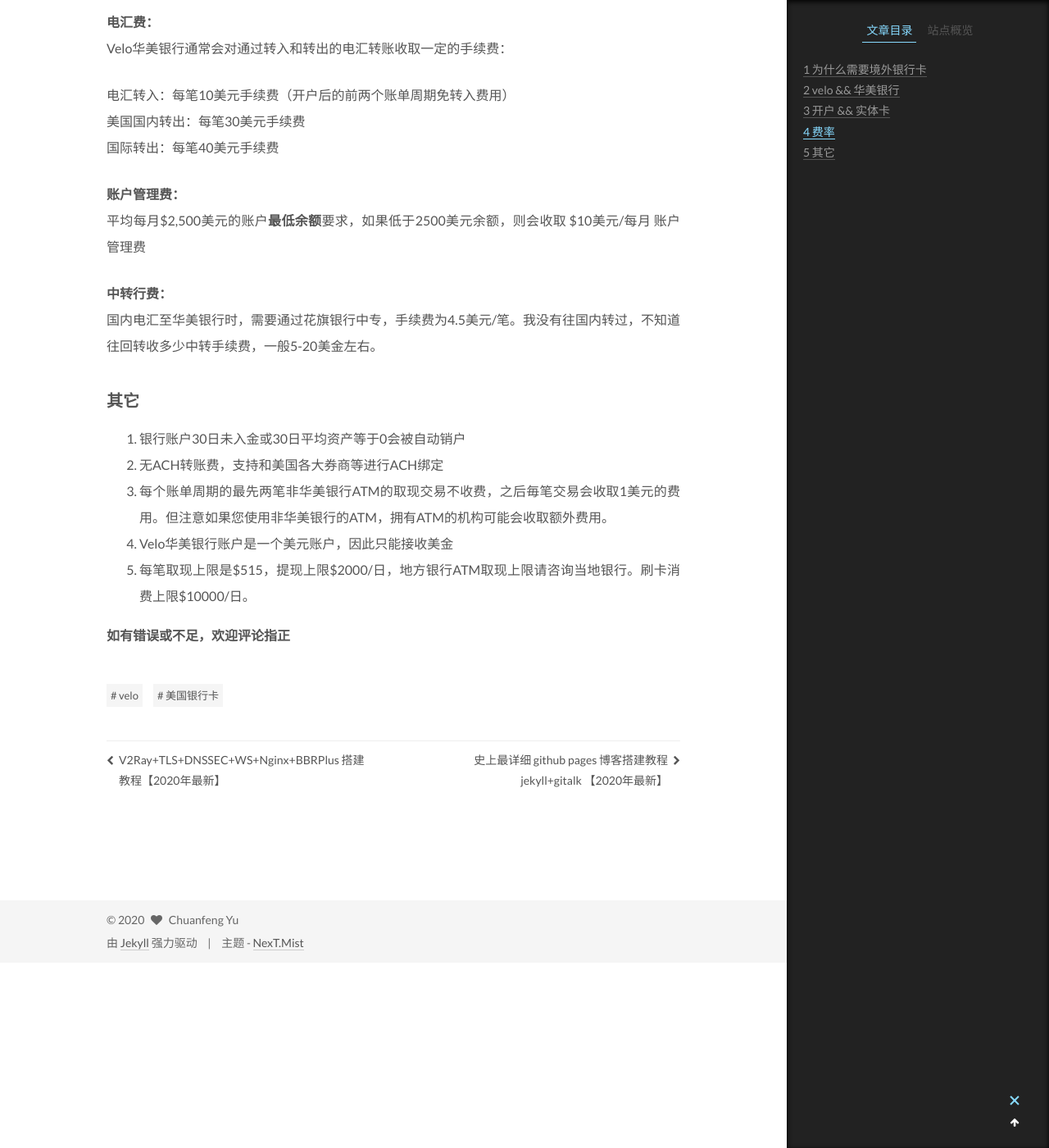
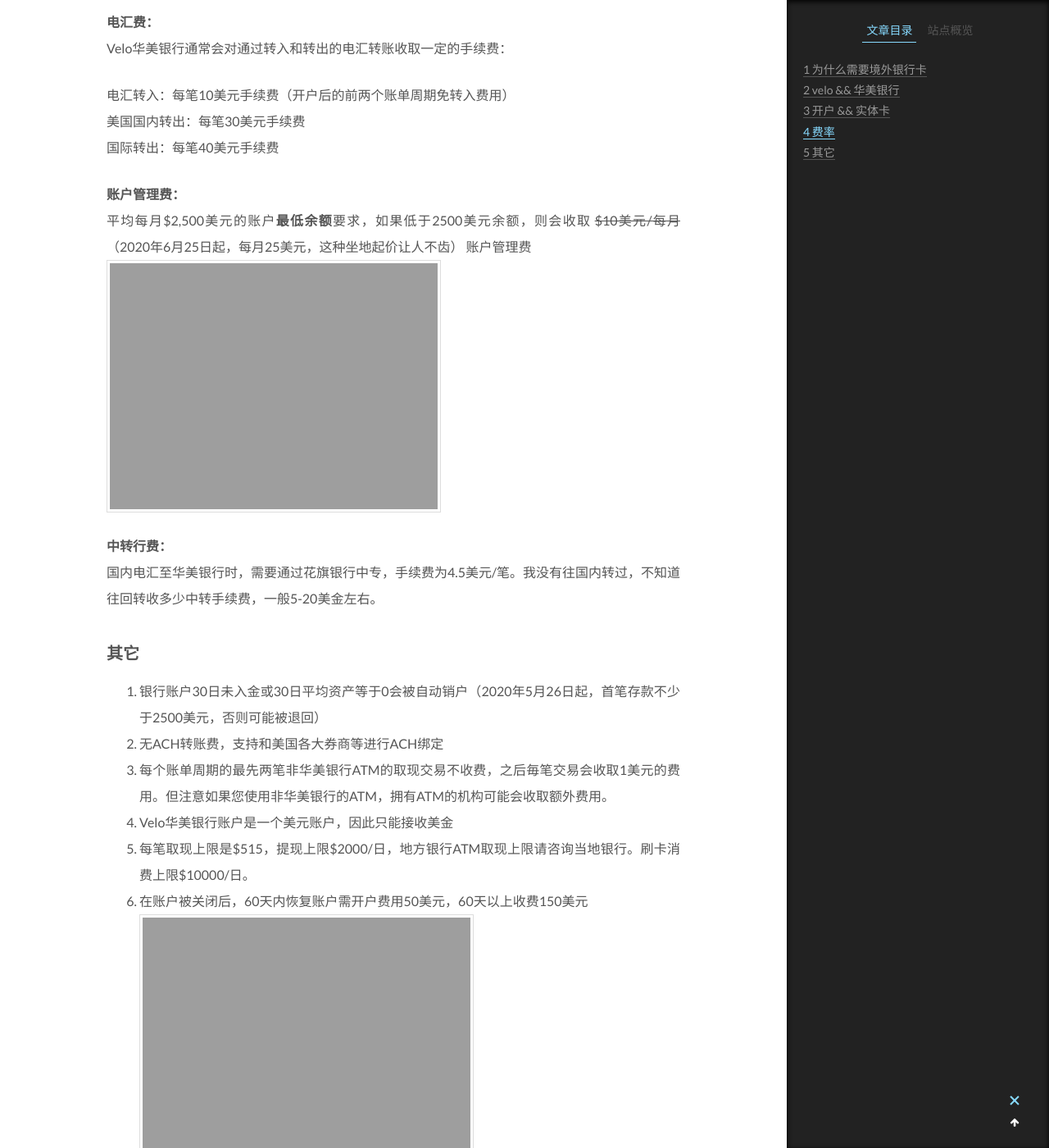
Before and after one commit to yuchuanfeng/yuchuanfeng.github.io, a Jekyll site: the page built from _posts/2020-01-14-velo-bank.md, in a window 1280 px wide and 1400 px high, scrolled down 3401 px. Shown: the whole window at 82% size. Built offline with Jekyll 4.4.1, drawn with Linux system fonts in a browser that asks for light colours; comment, search, counter and statistics services are not loaded.

Commit message:
update velo

```diff
--- a/_posts/2020-01-14-velo-bank.md
+++ b/_posts/2020-01-14-velo-bank.md
@@ -42,18 +42,20 @@
 国际转出：每笔40美元手续费
 
 **账户管理费：**
-平均每月$2,500美元的账户**最低余额**要求，如果低于2500美元余额，则会收取 $10美元/每月 账户管理费
+平均每月$2,500美元的账户**最低余额**要求，如果低于2500美元余额，则会收取 ~~$10美元/每月~~ （2020年6月25日起，每月25美元，这种坐地起价让人不齿） 账户管理费
+![]({{site.url}}/downloads/velo/velo_new_01)
 
 **中转行费：**
 国内电汇至华美银行时，需要通过花旗银行中专，手续费为4.5美元/笔。我没有往国内转过，不知道往回转收多少中转手续费，一般5-20美金左右。
 
 
 ### 其它
-1. 银行账户30日未入金或30日平均资产等于0会被自动销户
+1. 银行账户30日未入金或30日平均资产等于0会被自动销户（2020年5月26日起，首笔存款不少于2500美元，否则可能被退回）
 2. 无ACH转账费，支持和美国各大券商等进行ACH绑定
 3. 每个账单周期的最先两笔非华美银行ATM的取现交易不收费，之后毎笔交易会收取1美元的费用。但注意如果您使用非华美银行的ATM，拥有ATM的机构可能会收取额外费用。
 4. Velo华美银行账户是一个美元账户，因此只能接收美金
 5. 每笔取现上限是$515，提现上限$2000/日，地方银行ATM取现上限请咨询当地银行。刷卡消费上限$10000/日。
-
+6. 在账户被关闭后，60天内恢复账户需开户费用50美元，60天以上收费150美元
+![]({{site.url}}/downloads/velo/velo_new_02)
 
 **如有错误或不足，欢迎评论指正**
```
Also changed, not shown: downloads/velo/velo_new_01.jpeg (added), downloads/velo/velo_new_02.jpeg (added).
